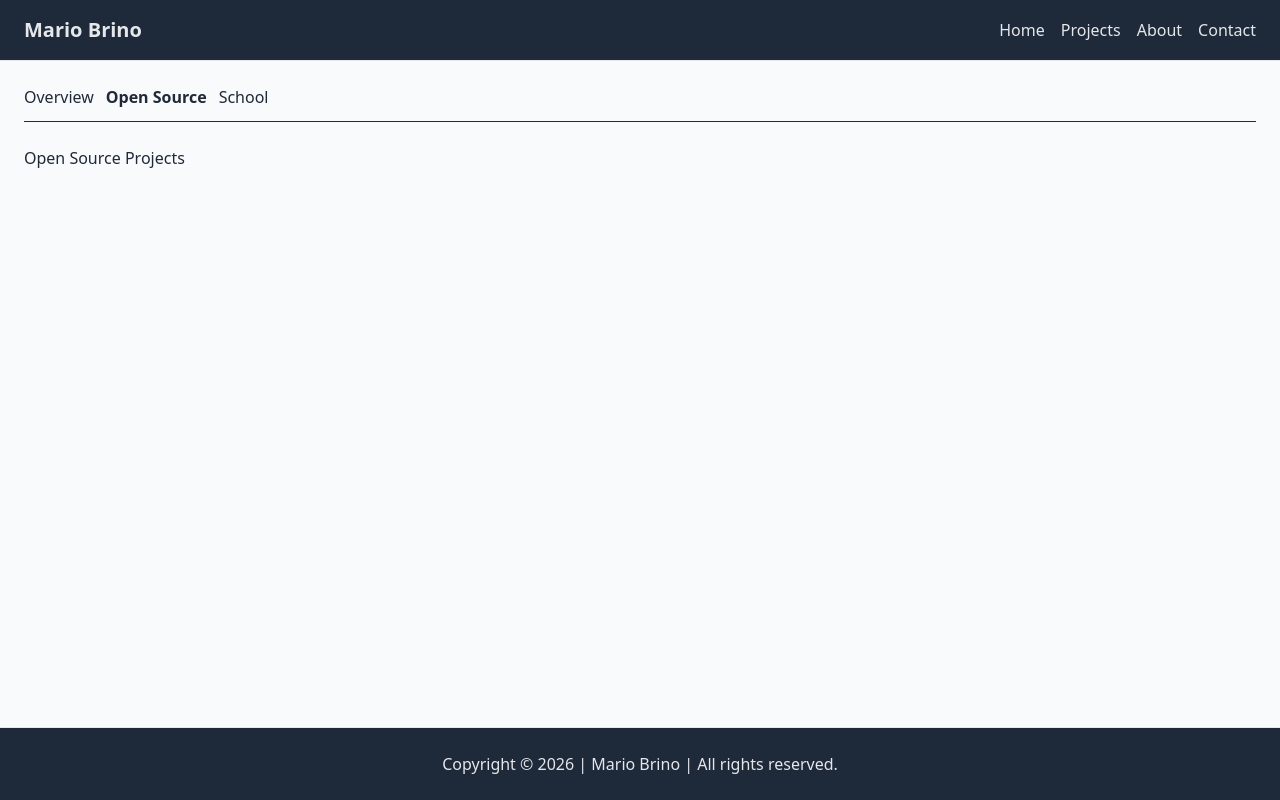
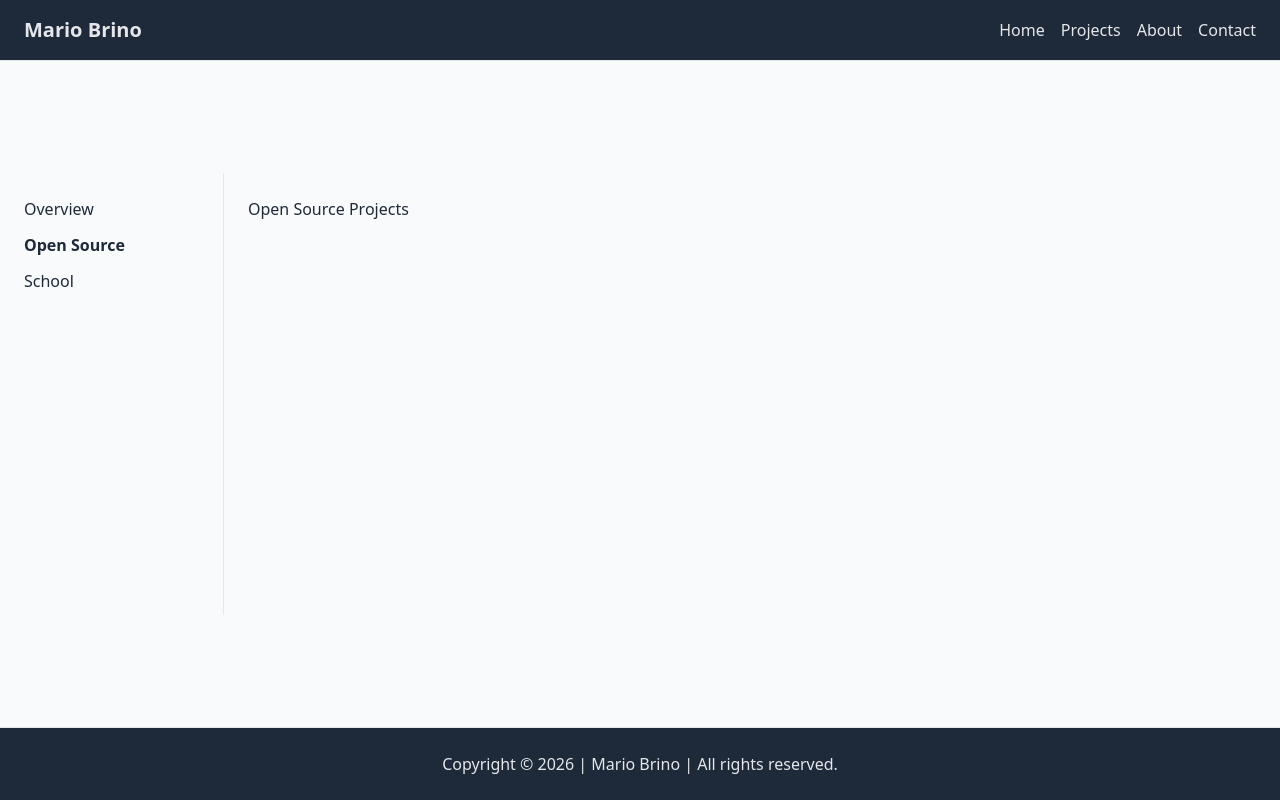
Before and after one commit to mariohbrino/wdd430-portfolio, a Next.js app: page /projects/opensource in a window 1280 px wide. Built offline with nearby package versions, Linux system fonts and the light colour scheme.

Commit message:
refactor: update layout structure for projects layout

```diff
--- a/src/app/projects/layout.tsx
+++ b/src/app/projects/layout.tsx
@@ -7,8 +7,9 @@ export default function ProjectsLayout({
 }) {
   return (
     <section className="flex flex-1 flex-col bg-gray-50 text-gray-800 selection:bg-indigo-600 selection:text-gray-200">
-      <nav className="mx-6 flex flex-row border-b pt-6 pb-3">
-        <ul className="flex gap-3">
+      <div className="mx-auto my-3 flex w-full max-w-7xl flex-1 flex-col md:my-28 md:flex-row">
+        <nav className="w-full shrink-0 p-6 md:w-56 md:border-r md:border-gray-200">
+          <ul className="flex gap-3 md:flex-col">
             <li>
               <NavLink
                 href="/projects"
@@ -35,7 +36,8 @@ export default function ProjectsLayout({
             </li>
           </ul>
         </nav>
-      {children}
+        <main className="flex-1">{children}</main>
+      </div>
     </section>
   );
 }
--- a/src/app/projects/opensource/page.tsx
+++ b/src/app/projects/opensource/page.tsx
@@ -1,7 +1,7 @@
 export default function OpenSourcePage() {
   return (
-    <main className="mx-auto w-full max-w-7xl grow p-6">
+    <div className="mx-auto w-full max-w-7xl grow px-6 md:p-6">
       <h1>Open Source Projects</h1>
-    </main>
+    </div>
   );
 }
--- a/src/app/projects/school/page.tsx
+++ b/src/app/projects/school/page.tsx
@@ -1,7 +1,7 @@
 export default function SchoolPage() {
   return (
-    <main className="mx-auto w-full max-w-7xl grow p-6">
+    <div className="mx-auto w-full max-w-7xl grow px-6 md:p-6">
       <h1>School Projects</h1>
-    </main>
+    </div>
   );
 }
```
Lines whose indentation alone changed are shown as unchanged.
